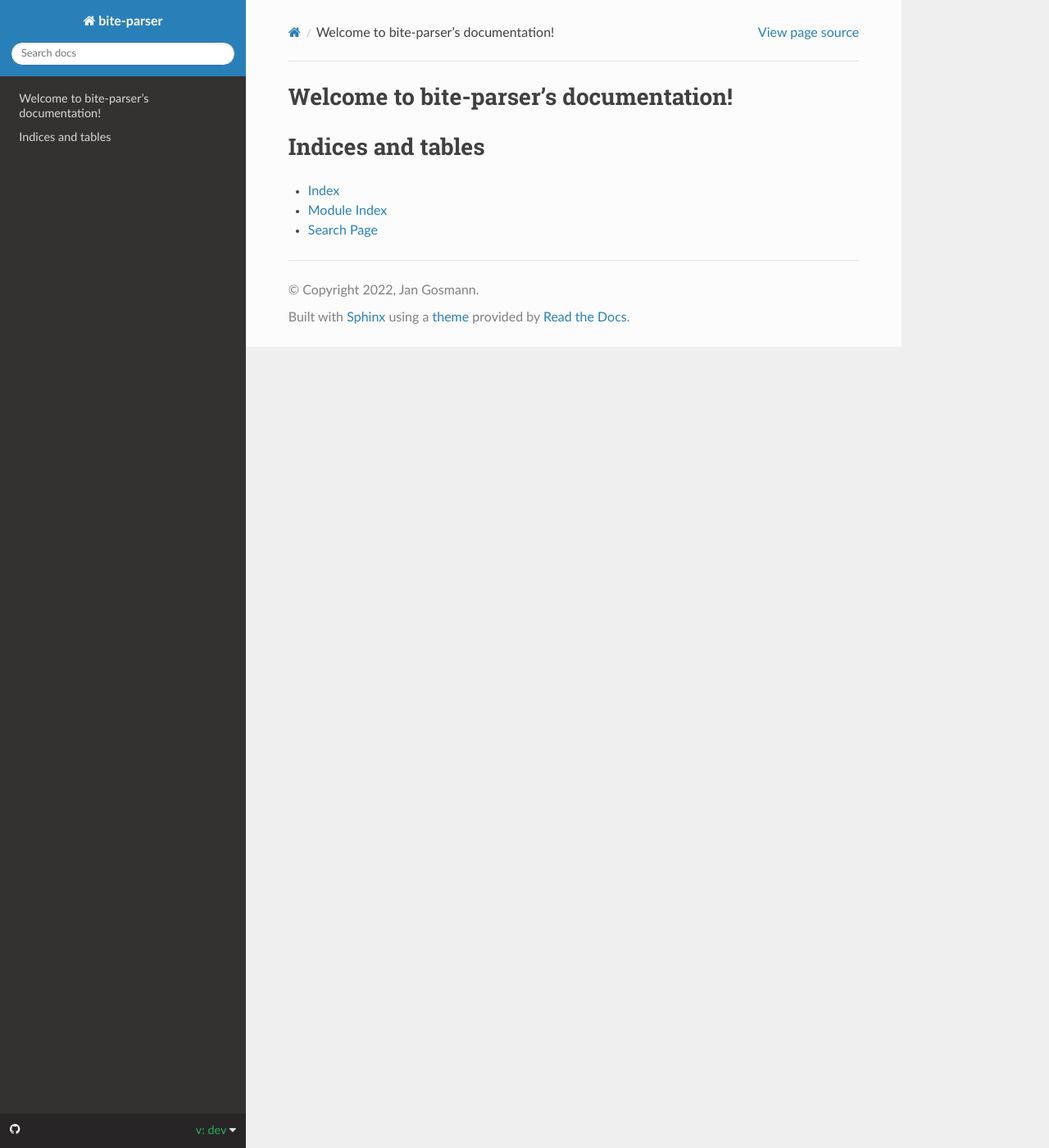
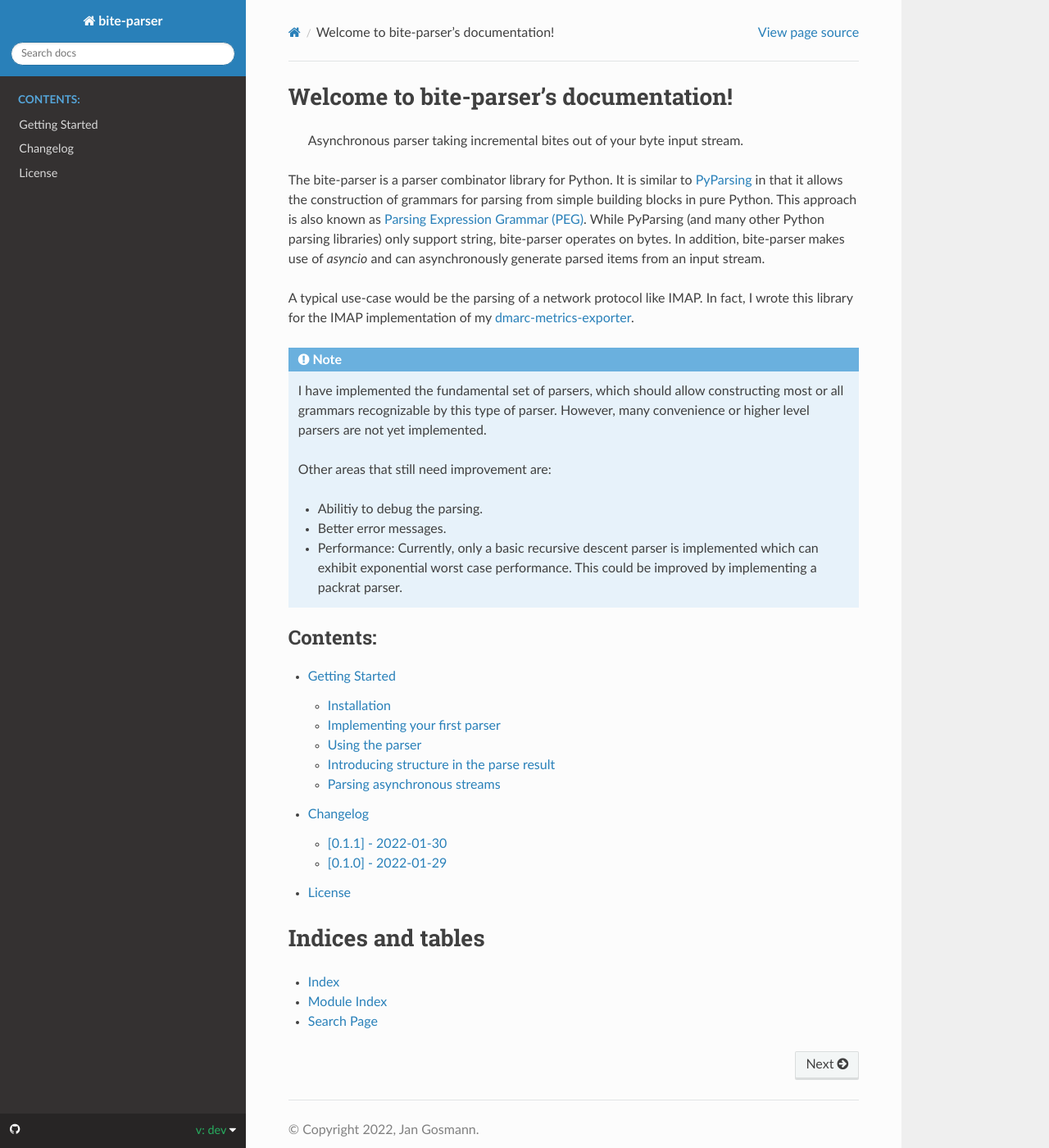
Before and after one commit to jgosmann/bite-parser, a Sphinx documentation site: the page built from docs/index.rst, in a window 1280 px wide and 1400 px high. Shown: the whole window at 82% size. Built offline with Sphinx 7.4.7 and the Read the Docs theme 2.0.0, drawn with Linux system fonts in a browser that asks for light colours.

Commit message:
Start "Getting Started" documentation

```diff
--- /dev/null
+++ b/docs/changelog.rst
@@ -0,0 +1 @@
+.. include:: ../CHANGELOG.rst
--- /dev/null
+++ b/docs/getting-started.rst
@@ -0,0 +1,156 @@
+Getting Started
+===============
+
+Installation
+------------
+
+Run the following in your command line::
+
+    pip install -U bite-parser
+
+
+Implementing your first parser
+------------------------------
+
+.. testcode:: getting-started
+
+    from bite import Combine, CharacterSet, Forward, Literal
+
+    value = Forward()
+    product = value + ((Literal(b'*') | Literal(b'/')) + value)[0, ...]
+    sum = product + ((Literal(b'+') | Literal(b'-')) + product)[0, ...]
+    expr = sum
+    value.assign(
+        Combine(CharacterSet(b'0123456789')[1, ...], name="number")
+        | (Literal(b'(') + expr + Literal(b')'))
+    )
+
+This defines a grammar to accept simple mathematical expressions
+consisting of the four basic operations.
+Let us discuss the most basic elements first.
+Each ``Literal`` defines a byte or sequence of bytes
+that needs to be matched exactly.
+The ``|`` (or) operator combines parsers
+such that the first matching alternative determines the parse result.
+Order can matter here
+(but not in this example)!
+The ``+`` (addition) operator chains parsers together,
+i.e. first the left-hand side parser needs to match the input,
+followed by a match of the right-hand parser.
+The bracket notation declares the minimum and maximum number of repeats.
+Zero or more matches are denoted by ``[0, ...]``,
+one or more matches with ``[1, ...]``.
+
+Further, the ``CharacterSet`` matches a single byte from the given set.
+Because a number might have multiple digits,
+``[1, ...]`` is used to allow for more than one digit.
+However,
+we do not want to parse each digit individually,
+but combine all of the digits into a single token.
+This is done with ``Combine``.
+
+Finally, the ``Forward`` allows to do a forward declaration of ``value``
+without specifying what constitutes a value
+until ``value.assign`` is called.
+This allows for the definition of recursive rules.
+Be careful though, a left-recursive rule will give an infinite recursion!
+You can add names such as "number" to declarations in your grammar.
+This can come in handy when evaluating the parse result.
+
+There many more classes and operators
+that you can use to construct your grammar.
+Check the reference documentation.
+Also note,
+that for each operator an equivalent class exists
+that can be used interchangeably.
+
+
+Using the parser
+----------------
+
+.. testcode:: getting-started
+
+    import asyncio
+    from bite import parse_bytes
+
+    result = asyncio.run(parse_bytes(expr, b'123+45*(67+89)'))
+
+Here the ``parse_bytes`` function is used
+to parse the bytes ``b'123+45*(67+89)'``
+with the ``expr`` grammar (or parser).
+The result is the concrete parse tree
+which contains all the relevant parsing information.
+The children of each node will be stored in the ``parse_tree`` attribute.
+For example,
+we can take a look at the first child of ``result``
+which corresponds to ``123`` from the parsed expression:
+
+.. testcode:: getting-started
+
+   print(result.parse_tree[0])
+
+.. testoutput:: getting-started
+
+    ParsedMatchFirst(name="(number) | ((b'(') + ((forward) + ((((b'*') | (b'/')) + (forward))[0, None]) + ((((b'+') | (b'-')) + ((forward) + ((((b'*') | (b'/')) + (forward))[0, None])))[0, None])) + (b')'))", parse_tree=ParsedLeaf(name='number', parse_tree=b'123', start_loc=0, end_loc=3), choice_index=0)
+
+The ``ParsedMatchFirst`` corresponds to the ``|`` operator
+of the rule assigned to ``value``.
+It has also a somewhat unwieldy, auto-generated name
+besides some other attributes.
+On each node in the parse tree,
+you can query ``start_loc`` and ``end_loc`` to find out to what extent in the input the parsed node corresponds.
+The ``end_loc`` is exclusive.
+
+.. testcode:: getting-started
+
+    print(
+        "Extent from", result.parse_tree[0].start_loc,
+        "to", result.parse_tree[0].end_loc
+    )
+
+.. testoutput:: getting-started
+
+    Extent from 0 to 3
+
+The leaf nodes of the parse tree will have the bytes itself as ``parse_tree`` attribute:
+
+.. testcode:: getting-started
+
+    print("The leaf:", result.parse_tree[0].parse_tree)
+    print(
+        "The children of the leaf are the bytes itself:",
+        result.parse_tree[0].parse_tree.parse_tree
+    )
+
+.. testoutput:: getting-started
+
+    The leaf: ParsedLeaf(name='number', parse_tree=b'123', start_loc=0, end_loc=3)
+    The children of the leaf are the bytes itself: b'123'
+
+While the parse tree gives you all the information,
+it is often more than you need and sometimes cumbersome to work with.
+Often you only want a transformed representation
+that you can get with the ``values`` attribute on a node.
+
+.. testcode:: getting-started
+
+    print(result.values)
+
+.. testoutput:: getting-started
+
+    (b'123', b'+', b'45', b'*', b'(', b'67', b'+', b'89', b')')
+
+By default this gives a flat tuple of all the parsed tokens.
+In the next section,
+we will introduce some more structure to retain the operator precedence.
+
+
+Introducing structure in the parse result
+-----------------------------------------
+
+TODO
+
+Parsing asynchronous streams
+----------------------------
+
+TODO
--- a/docs/index.rst
+++ b/docs/index.rst
@@ -6,9 +6,51 @@
 Welcome to bite-parser's documentation!
 =======================================
 
+   Asynchronous parser taking incremental bites out of your byte input stream.
+
+The bite-parser is a parser combinator library for Python.
+It is similar to `PyParsing <https://github.com/pyparsing/pyparsing>`_
+in that it allows the construction of grammars for parsing
+from simple building blocks in pure Python.
+This approach is also known as `Parsing Expression Grammar (PEG)
+<https://en.wikipedia.org/wiki/Parsing_expression_grammar>`_.
+While PyParsing
+(and many other Python parsing libraries)
+only support string,
+bite-parser operates on bytes.
+In addition,
+bite-parser makes use of `asyncio`
+and can asynchronously generate parsed items
+from an input stream.
+
+A typical use-case would be the parsing of a network protocol
+like IMAP.
+In fact,
+I wrote this library for the IMAP implementation of my
+`dmarc-metrics-exporter <https://github.com/jgosmann/dmarc-metrics-exporter>`_.
+
+.. note::
+   I have implemented the fundamental set of parsers,
+   which should allow constructing most or all grammars
+   recognizable by this type of parser.
+   However, many convenience or higher level parsers are not yet implemented.
+
+   Other areas that still need improvement are:
+
+   * Abilitiy to debug the parsing.
+   * Better error messages.
+   * Performance: Currently, only a basic recursive descent parser is
+     implemented which can exhibit exponential worst case performance.
+     This could be improved by implementing a packrat parser.
+
+
 .. toctree::
    :maxdepth: 2
    :caption: Contents:
+
+   getting-started
+   changelog
+   license
 
 
 
--- /dev/null
+++ b/docs/license.rst
@@ -0,0 +1,4 @@
+License
+=======
+
+.. include:: ../LICENSE
```
Also changed, not shown: 1 other file.
